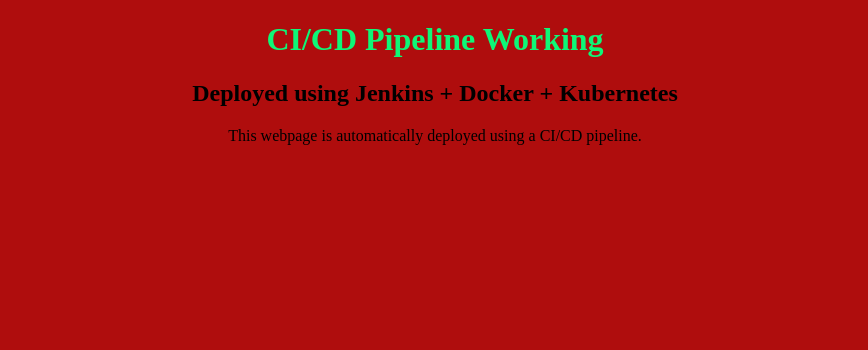
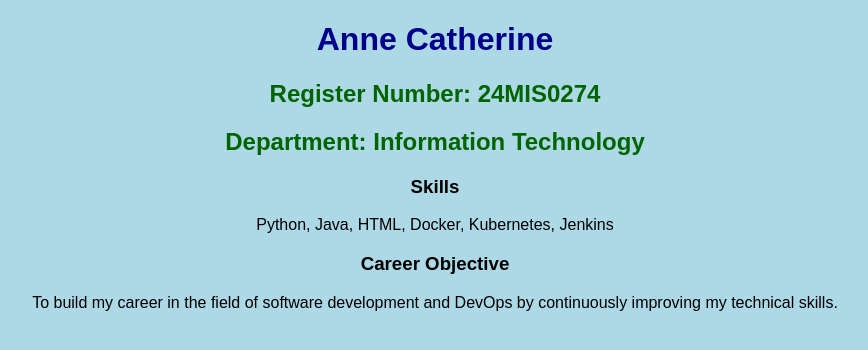
Before and after one commit to Anne7106/Docker_github, a plain HTML site: page index.html in a window 1280 px wide. Shown: the whole page, without its empty margins (205-1073 px from the left). Drawn offline with Linux system fonts and the light colour scheme.

Commit message:
Revise index.html for personal profile display
Updated the webpage title and styles, and added personal profile information.

```diff
--- a/index.html
+++ b/index.html
@@ -1,21 +1,43 @@
 <!DOCTYPE html>
 <html>
 <head>
-<title>CI/CD Demo</title>
-<style>
-body{
-text-align:center;
-font-family:Times New Roman;
-background-color:#af0d0d;
-}
-h1{
-color:#0ef777;
-}
-</style>
+    <title>Personal Profile</title>
+
+    <style>
+        body {
+            text-align: center;
+            font-family: Arial;
+            background-color: lightblue;
+        }
+
+        h1 {
+            color: darkblue;
+        }
+
+        h2 {
+            color: darkgreen;
+        }
+    </style>
 </head>
+
 <body>
-<h1>CI/CD Pipeline Working</h1>
-<h2>Deployed using Jenkins + Docker + Kubernetes</h2>
-<p>This webpage is automatically deployed using a CI/CD pipeline.</p>
+
+    <h1>Anne Catherine</h1>
+
+    <h2>Register Number: 24MIS0274</h2>
+
+    <h2>Department: Information Technology</h2>
+
+    <h3>Skills</h3>
+
+    <p>Python, Java, HTML, Docker, Kubernetes, Jenkins</p>
+
+    <h3>Career Objective</h3>
+
+    <p>
+        To build my career in the field of software development
+        and DevOps by continuously improving my technical skills.
+    </p>
+
 </body>
 </html>
```
